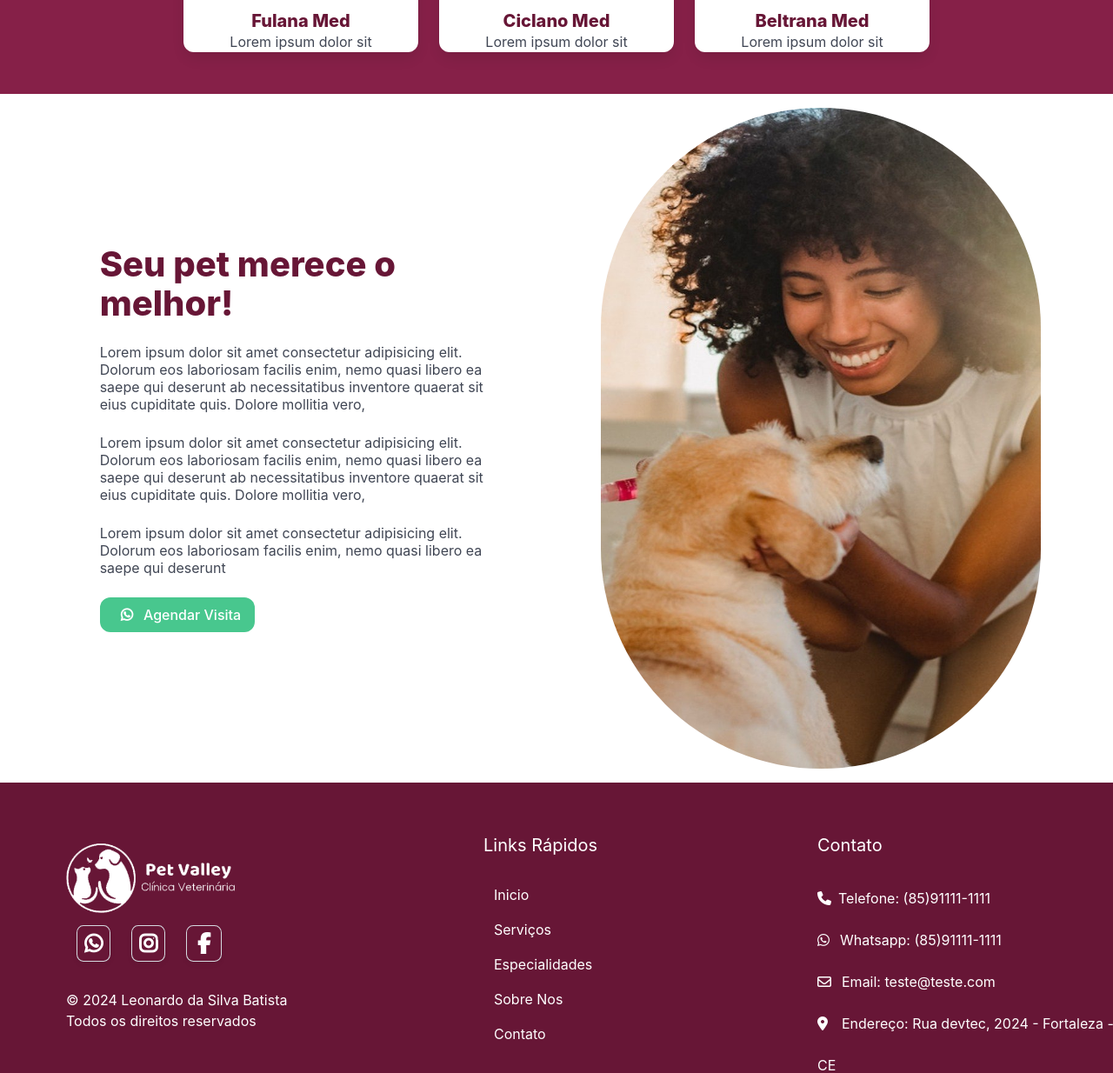
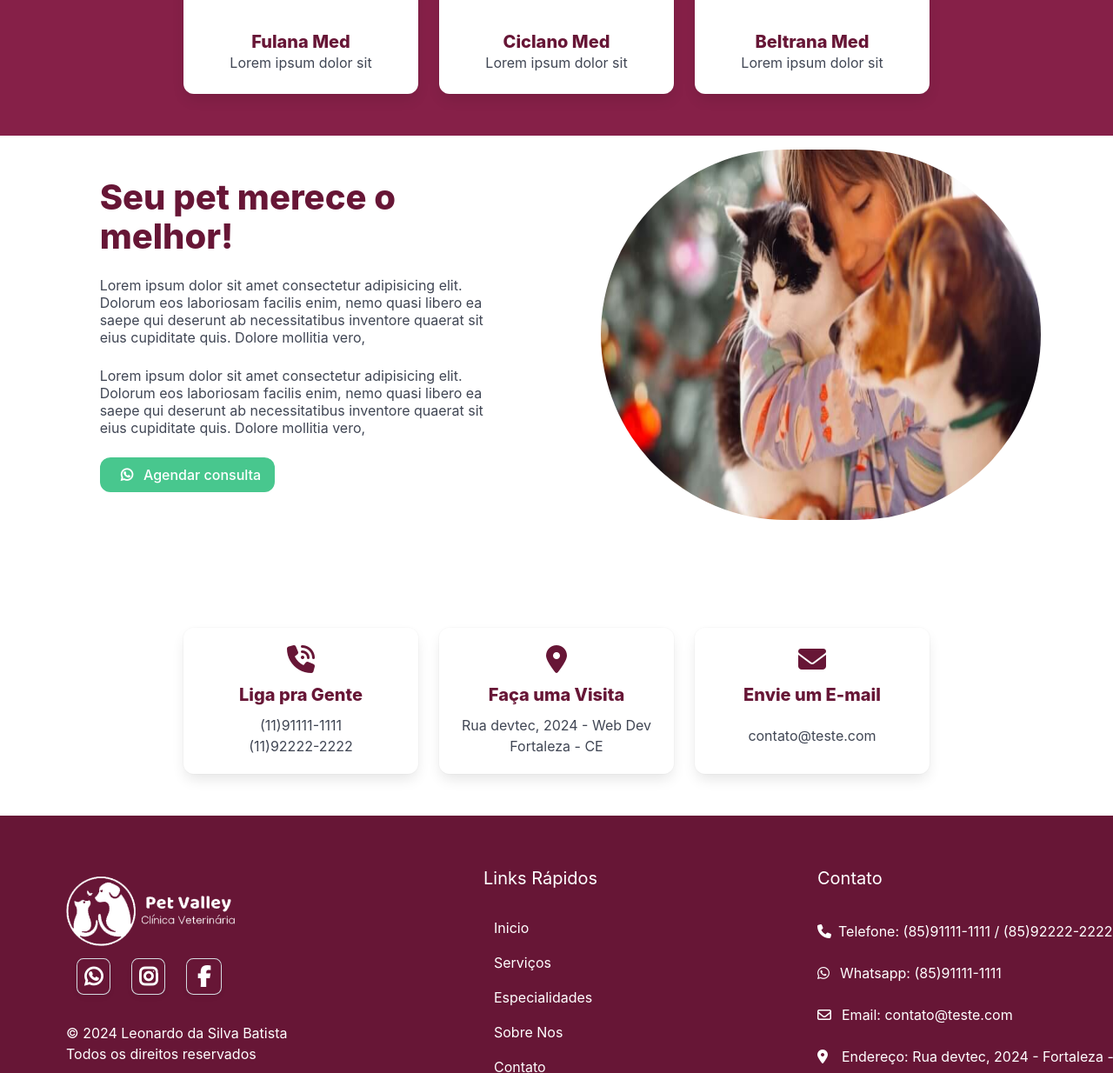
Before and after one commit to DevTec2020/Pet-Valley, a website: page index.html in a window 1280 px wide. Shown: the part 3029-4263 px from the top of the page at 87% size. Drawn offline with nearby package versions, Linux system fonts and the light colour scheme.

Commit message:
Finalizando contato e footer + hover no navbar

```diff
--- a/Styles/styles.css
+++ b/Styles/styles.css
@@ -2,6 +2,10 @@
 :root{
     --primary-color: #671636;
     --secund-color:#862048;
+}
+
+.nav-txt:hover{
+    border-bottom: 3px solid var(--primary-color);
 }
 
 .mybg-primary-color{
--- a/index.html
+++ b/index.html
@@ -3,6 +3,15 @@
 <head>
     <meta charset="UTF-8">
     <meta name="viewport" content="width=device-width, initial-scale=1.0">
+
+    <!--Meta TEG OG-->
+    <meta property="og:type" content="Website"/>
+    <meta property="og:title" content="Pet Valley - Clínica Veterinária"/>
+    <meta property="og:image" content="http://127.0.0.1:5501/Assets/LogotipoVinho.png"/>
+    <meta property="og:description" content="Aqui Cuidamos com Amor"/>
+    <meta property="og:site_name" content="Pet Valley"/>
+
+
     <!--CSS Bulma-->
     <link rel="stylesheet" href="https://cdn.jsdelivr.net/npm/bulma@1.0.2/css/bulma.min.css">
     <!--Css MEU-->
@@ -32,11 +41,11 @@
                 <div class="navbar-menu" id="nav-links">
                     <div class="navbar-start"></div>
                     <div class="navbar-end" id="nav-center">
-                        <a class="navbar-item" href="#">Inicio</a>
-                        <a class="navbar-item" href="#servicos">Serviços</a>
-                        <a class="navbar-item" href="#Especialidades">Especialidades</a>
-                        <a class="navbar-item" href="#sobre">Sobre Nos</a>
-                        <a class="navbar-item" href="#contato">Contato</a>
+                        <a class="navbar-item nav-txt" href="#">Inicio</a>
+                        <a class="navbar-item nav-txt" href="#servicos">Serviços</a>
+                        <a class="navbar-item nav-txt" href="#Especialidades">Especialidades</a>
+                        <a class="navbar-item nav-txt" href="#sobre">Sobre Nos</a>
+                        <a class="navbar-item nav-txt" href="#contato">Contato</a>
                     </div>
                     <div class="navbar-end is-hidden-touch">
                         <span class="navbar-item">
@@ -296,7 +305,7 @@
                                 <img src="./Assets/equipe/MED1.png" alt="Placeholder image"/>
                             </figure>
                             </div>
-                            <div>
+                            <div class="card-content">
                                 <p class="mt-4 mb-0 title is-5 has-text-centered my-primary-color">Fulana Med</p>
                                 <p class="has-text-centered">Lorem ipsum dolor sit</p>
                             </div>
@@ -311,7 +320,7 @@
                                 <img src="./Assets/equipe/MED2.png" alt="Placeholder image"/>
                             </figure>
                             </div>
-                            <div>
+                            <div class="card-content">
                                 <p class="mt-4 mb-0 title is-5 has-text-centered my-primary-color">Ciclano Med</p>
                                 <p class="has-text-centered">Lorem ipsum dolor sit</p>
                             </div>
@@ -326,7 +335,7 @@
                                 <img src="./Assets/equipe/MED3.png" alt="Placeholder image"/>
                             </figure>
                             </div>
-                            <div>
+                            <div class="card-content">
                                 <p class="mt-4 mb-0 title is-5 has-text-centered my-primary-color">Beltrana Med</p>
                                 <p class="has-text-centered">Lorem ipsum dolor sit</p>
                             </div>
@@ -350,19 +359,62 @@
                             Lorem ipsum dolor sit amet consectetur adipisicing elit. Dolorum eos laboriosam facilis enim, nemo quasi libero ea saepe qui deserunt ab necessitatibus inventore
                              quaerat sit eius cupiditate quis. Dolore mollitia vero,
                         </p>
-                        <p class="subtitle is-6 is-spaced">
-                            Lorem ipsum dolor sit amet consectetur adipisicing elit. Dolorum eos laboriosam facilis enim, nemo quasi libero ea saepe qui deserunt
-                        </p>
                         <div>
                             <button class="button box is-success has-text-white">
                                 <i class="fas fa-brands fa-whatsapp px-2"></i>
-                                <span>Agendar Visita</span>
+                                <span>Agendar consulta</span>
                             </button>
                         </div>
+
+
                     </div>
-                    <div class="column is-5 image is-2by3 is-hidden-touch">
-                        <img class=" is-rounded" src="./Assets/Footer.jpg" alt="fachada clinica">
+
+                    <div class="column is-5 image is-5by4 is-hidden-touch">
+                        <img class=" is-rounded" src="./Assets/Contato2.jpg" alt="fachada clinica">
                     </div>
+                </div>
+            </div>
+        </section>
+
+        <!--Cards Contato-->
+        <section id="equipe" class="section">
+            <div class="container">
+                <div class="mt-6 columns is-centered">
+                    <!--box 1-->
+                    <div class="column is-one-quarter ">
+                        <div class="box">
+                             <div class="has-text-centered">
+                                <p><i class="fa-2x fa-solid fa-phone-volume my-primary-color"></i></p>
+                                <p class="my-3 title is-5 my-primary-color">Liga pra Gente</p>
+                                <p class="">(11)91111-1111</p>
+                                <p class="">(11)92222-2222</p>
+                            </div>
+                        </div>
+                    </div>
+
+                    <!--box 2-->
+                    <div class="column is-one-quarter ">
+                        <div class="box">
+                             <div class="has-text-centered">
+                                <p><i class="fa-2x fa-solid fa-location-dot my-primary-color"></i></p>
+                                <p class="my-3 title is-5 my-primary-color">Faça uma Visita</p>
+                                <p>Rua devtec, 2024 - Web Dev</p>
+                                <p>Fortaleza - CE</p>
+                            </div>
+                        </div>
+                    </div>
+
+                    <!--box 3-->
+                    <div class="column is-one-quarter ">
+                        <div class="box">
+                             <div class="has-text-centered">
+                                <p><i class="fa-2x fa-solid fa-envelope my-primary-color"></i></p>
+                                <p class="my-3 title is-5 my-primary-color">Envie um E-mail</p>
+                                <p class="py-3">contato@teste.com</p>
+                            </div>
+                        </div>
+                    </div>
+
                 </div>
             </div>
         </section>
@@ -418,9 +470,9 @@
             <div class="column is-4">
                 <div>
                     <h1 class="subtitle has-text-white">Contato</h1>
-                    <p class="my-line-height-footer"><i class="mr-2 fa-solid fa-phone"></i>Telefone: (85)91111-1111</a></p>
+                    <p class="my-line-height-footer"><i class="mr-2 fa-solid fa-phone"></i>Telefone: (85)91111-1111 / (85)92222-2222</a></p>
                     <p class="my-line-height-footer"><i class="mr-3 fa-brands fa-whatsapp"></i>Whatsapp: (85)91111-1111</a></p>
-                    <p class="my-line-height-footer"><i class="mr-3 fa-regular fa-envelope"></i>Email: teste@teste.com</p>
+                    <p class="my-line-height-footer"><i class="mr-3 fa-regular fa-envelope"></i>Email: contato@teste.com</p>
                     <p class="my-line-height-footer"><i class="mr-4 fa-solid fa-location-dot"></i>Endereço: Rua devtec, 2024 - Fortaleza - CE</p>
                     <p><i class="mr-4 fa-regular fa-clock"></i>Horáro de Funcionamento: Seg-Sex 8:00-18:00, Sáb 8:00-12:00</p>
                 </div>
```
Also changed, not shown: Assets/Contato2.jpg (added), Assets/Footer.jpg (deleted).
